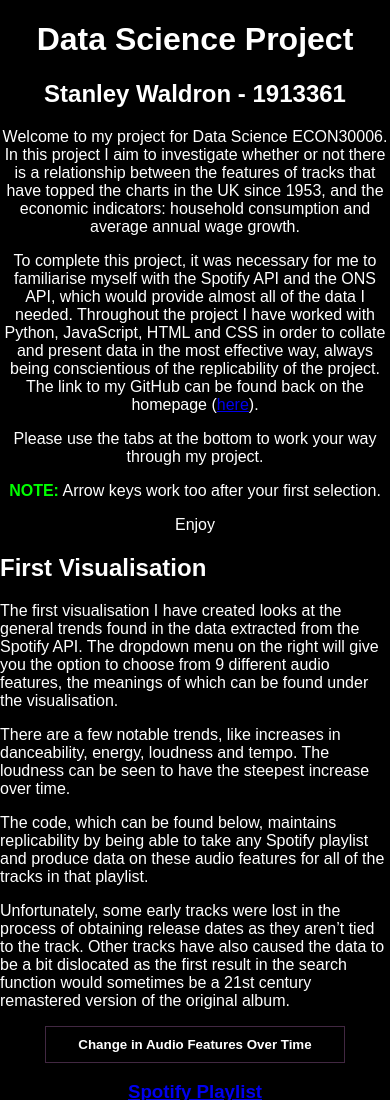
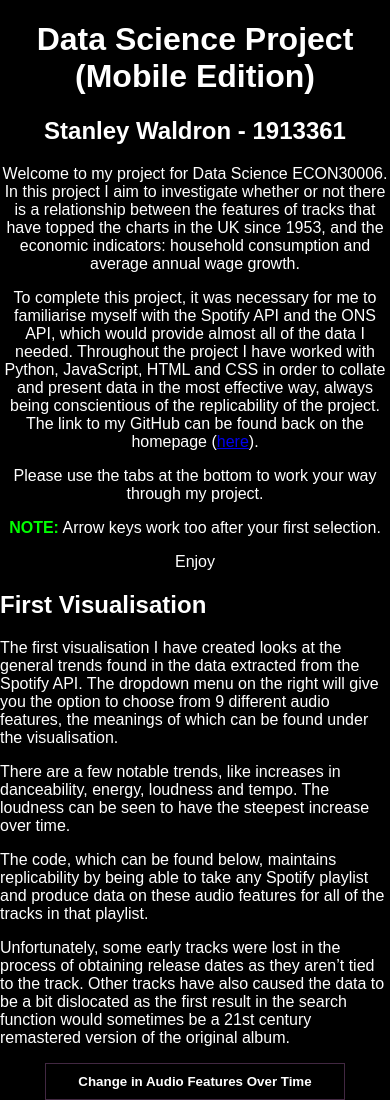
Before and after one commit to StanWaldron/StanWaldron.github.io, a plain HTML site: page projectmobile.html in a window 390 px wide. Shown: the top 1100 px of the page. Drawn offline with Linux system fonts and the light colour scheme; a script that the page names is missing.

Commit message:
Update projectmobile.html

```diff
--- a/projectmobile.html
+++ b/projectmobile.html
@@ -14,7 +14,7 @@
 
   <!-- Slide 1 -->
     <div>
-      <h1 class="text">Data Science Project</h1>
+      <h1 class="text">Data Science Project (Mobile Edition)</h1>
       <h2 class="text">Stanley Waldron - 1913361 </h2>
       <p class="text">Welcome to my project for Data Science ECON30006. In this project I aim to investigate whether or not there is a relationship between the features of tracks that have topped the charts in the UK since 1953, and the economic indicators: household consumption and average annual wage growth.</p>
       <p class="text">To complete this project, it was necessary for me to familiarise myself with the Spotify API and the ONS API, which would provide almost all of the data I needed. Throughout the project I have worked with Python, JavaScript, HTML and CSS in order to collate and present data in the most effective way, always being conscientious of the replicability of the project. The link to my GitHub can be found back on the homepage (<a href='https://stanwaldron.github.io'>here</a>).</p>
```
